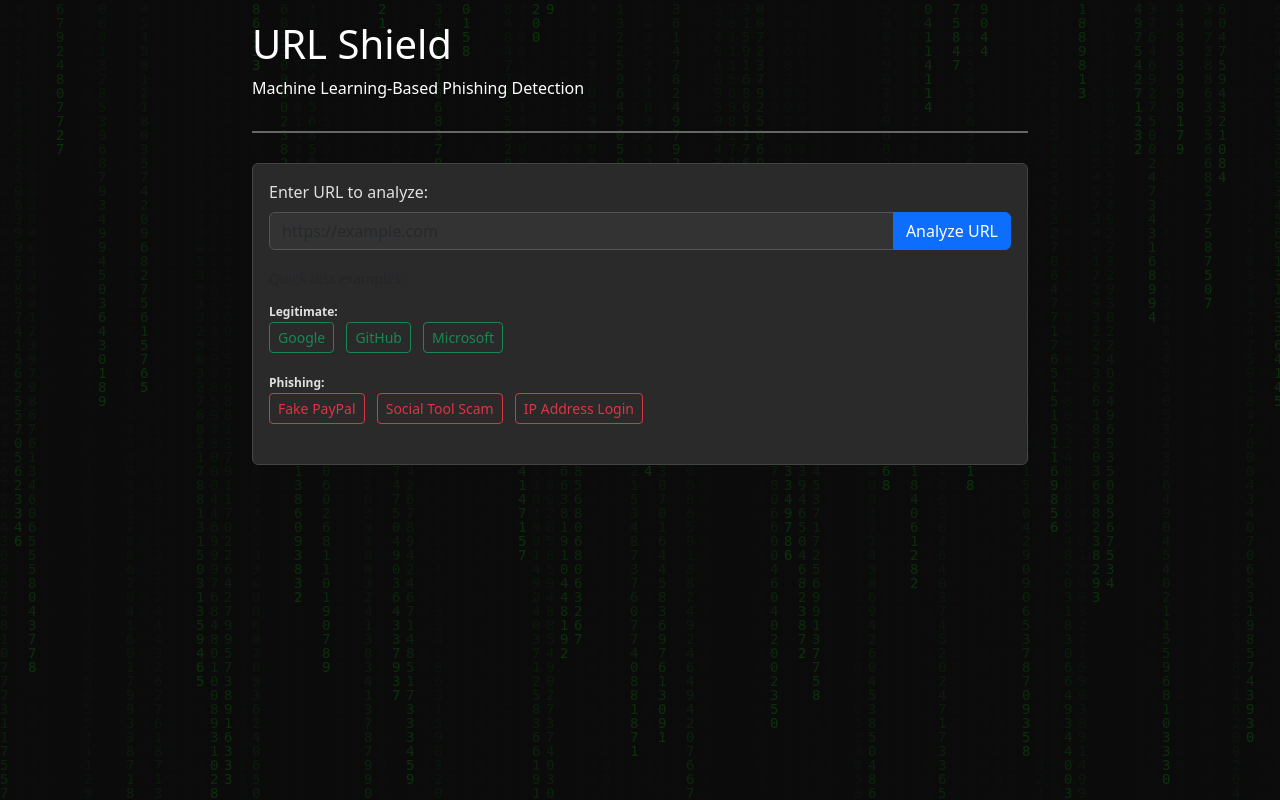
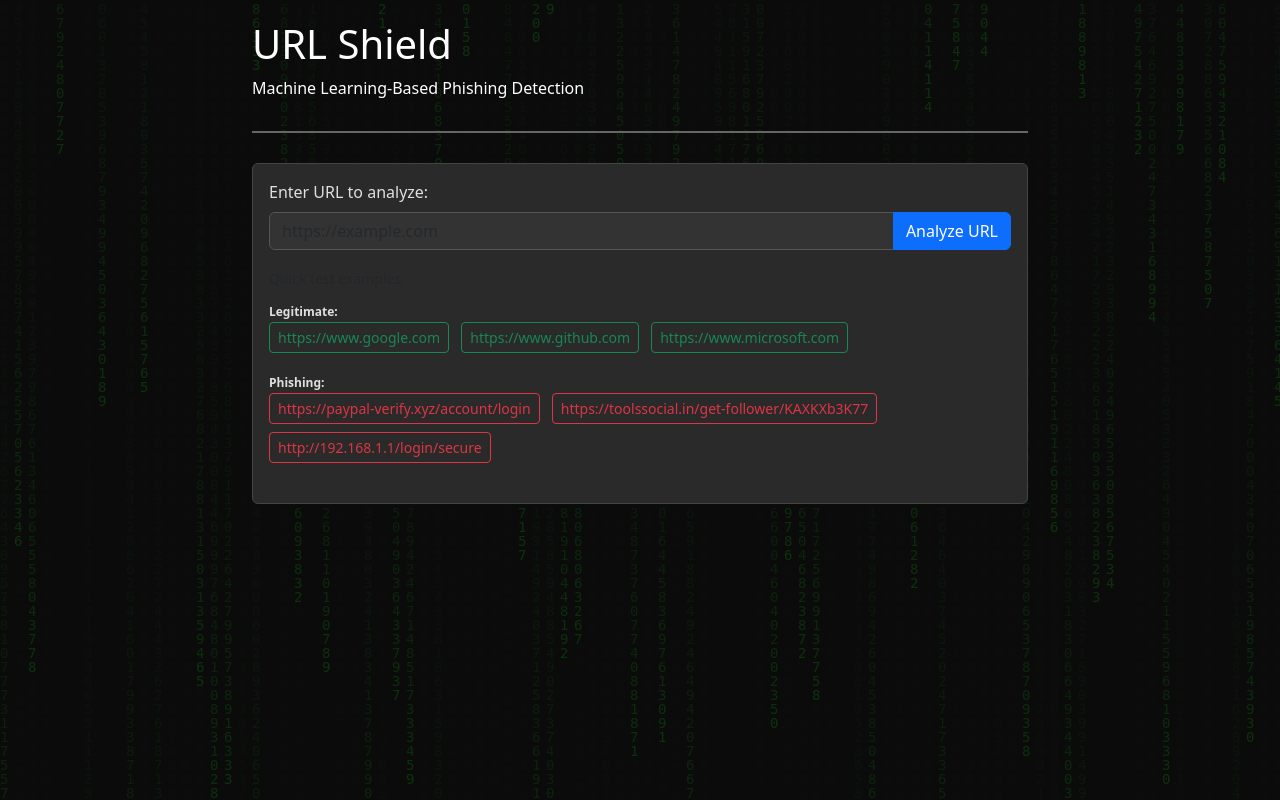
Before and after one commit to shahzebahmed1/URL-Phishing-Detector, a Flask app: page / in a window 1280 px wide. Run offline with Flask 3, Linux system fonts and the light colour scheme.

Commit message:
Display full URLs in test buttons for clarity

```diff
--- a/templates/index.html
+++ b/templates/index.html
@@ -123,15 +123,15 @@
                     <small class="text-muted">Quick test examples:</small>
                     <div class="mt-2">
                         <strong style="font-size: 12px;">Legitimate:</strong><br>
-                        <button class="btn btn-sm btn-outline-success me-2 mb-2 test-url" data-url="https://www.google.com">Google</button>
-                        <button class="btn btn-sm btn-outline-success me-2 mb-2 test-url" data-url="https://www.github.com">GitHub</button>
-                        <button class="btn btn-sm btn-outline-success me-2 mb-2 test-url" data-url="https://www.microsoft.com">Microsoft</button>
+                        <button class="btn btn-sm btn-outline-success me-2 mb-2 test-url" data-url="https://www.google.com">https://www.google.com</button>
+                        <button class="btn btn-sm btn-outline-success me-2 mb-2 test-url" data-url="https://www.github.com">https://www.github.com</button>
+                        <button class="btn btn-sm btn-outline-success me-2 mb-2 test-url" data-url="https://www.microsoft.com">https://www.microsoft.com</button>
                     </div>
                     <div class="mt-2">
                         <strong style="font-size: 12px;">Phishing:</strong><br>
-                        <button class="btn btn-sm btn-outline-danger me-2 mb-2 test-url" data-url="https://paypal-verify.xyz/account/login">Fake PayPal</button>
-                        <button class="btn btn-sm btn-outline-danger me-2 mb-2 test-url" data-url="https://toolssocial.in/get-follower/KAXKXb3K77">Social Tool Scam</button>
-                        <button class="btn btn-sm btn-outline-danger me-2 mb-2 test-url" data-url="http://192.168.1.1/login/secure">IP Address Login</button>
+                        <button class="btn btn-sm btn-outline-danger me-2 mb-2 test-url" data-url="https://paypal-verify.xyz/account/login">https://paypal-verify.xyz/account/login</button>
+                        <button class="btn btn-sm btn-outline-danger me-2 mb-2 test-url" data-url="https://toolssocial.in/get-follower/KAXKXb3K77">https://toolssocial.in/get-follower/KAXKXb3K77</button>
+                        <button class="btn btn-sm btn-outline-danger me-2 mb-2 test-url" data-url="http://192.168.1.1/login/secure">http://192.168.1.1/login/secure</button>
                     </div>
                 </div>
 
```
